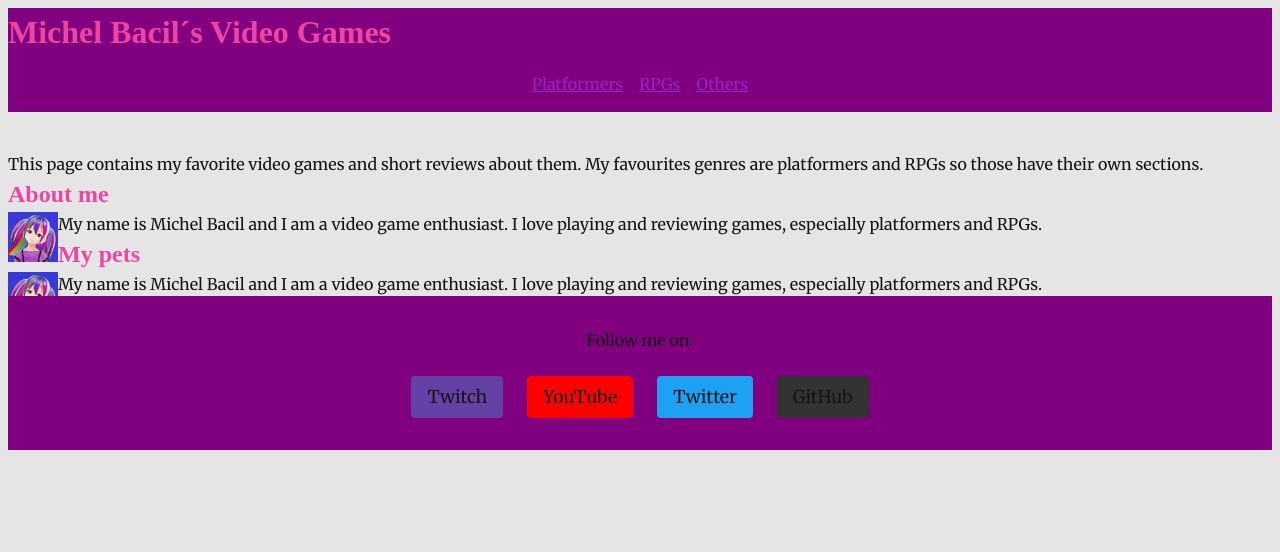
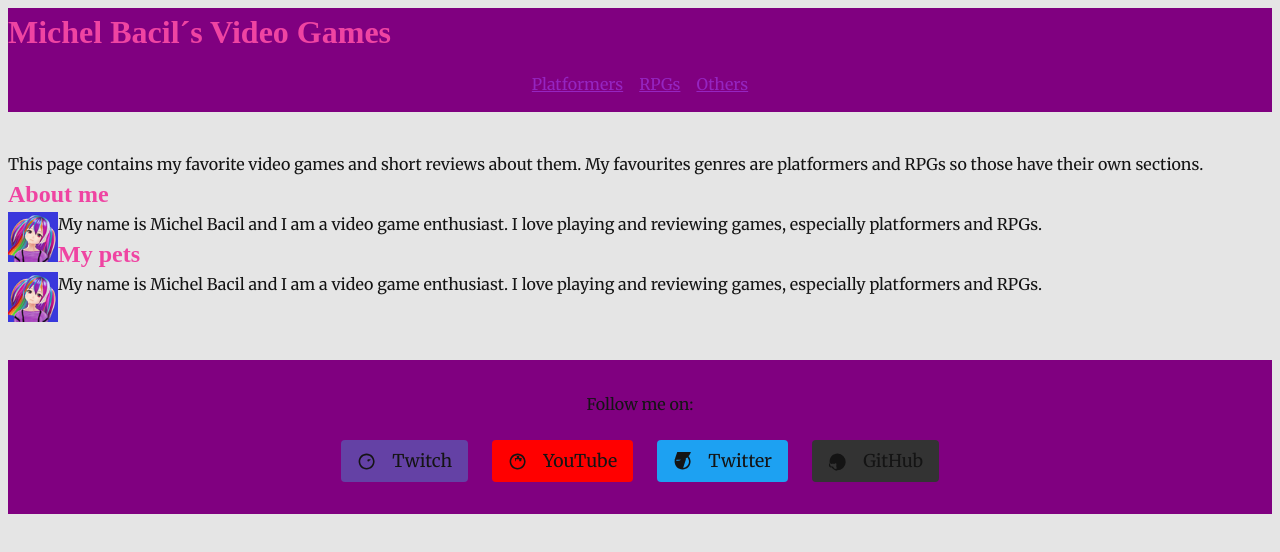
Before and after one commit to MichaelBacil/michelbacil-gaming, a plain HTML site: page index.html in a window 1280 px wide. Drawn offline with Linux system fonts and the light colour scheme; a web font is replaced by a local one.

Commit message:
Fix footer positioning and SVG icons display

```diff
--- a/css/style.css
+++ b/css/style.css
@@ -83,6 +83,8 @@ footer {
     background-color: var(--color-footer-header);
     padding: 2rem 1rem;
     text-align: center;
+    position: relative;
+    margin-top: 4rem;
 }
 
 .footer-content {
@@ -106,6 +108,9 @@ footer {
     color: var(--color-body);
     text-decoration: none;
     font-size: 1.1rem;
+    display: inline-flex;
+    align-items: center;
+    gap: 0.5rem;
     padding: 0.5rem 1rem;
     border-radius: 4px;
     transition: all 0.2s ease;
@@ -115,6 +120,13 @@ footer {
     color: white;
     background-color: var(--color-links);
     transform: translateY(-1px);
+}
+
+.social-link svg {
+    width: 1.2rem;
+    height: 1.2rem;
+    margin-right: 0.5rem;
+    flex-shrink: 0;
 }
 
 .social-link.twitch {
--- a/index.html
+++ b/index.html
@@ -36,10 +36,30 @@
         <div class="footer-content">
             <p>Follow me on:</p>
             <div class="social-links">
-                <a href="https://www.twitch.tv/michelbacil" class="social-link twitch">Twitch</a>
-                <a href="https://www.youtube.com/@michelbacil380" class="social-link youtube">YouTube</a>
-                <a href="https://twitter.com/michelbacil" class="social-link twitter">Twitter</a>
-                <a href="https://github.com/michaelbacil" class="social-link github">GitHub</a>
+                <a href="https://www.twitch.tv/michelbacil" class="social-link twitch">
+                    <svg width="1.2em" height="1.2em" viewBox="0 0 24 24" fill="currentColor" xmlns="http://www.w3.org/2000/svg">
+                        <path d="M12 2C6.48 2 2 6.48 2 12s4.48 10 10 10 10-4.48 10-10S17.52 2 12 2zm0 18c-4.41 0-8-3.59-8-8s3.59-8 8-8 8 3.59 8 8-3.59 8-8 8zm3.5-9c.83 0 1.5-.67 1.5-1.5S15.33 9 14.5 9 13 9.67 13 10.5s.67 1.5 1.5 1.5z"/>
+                    </svg>
+                    Twitch
+                </a>
+                <a href="https://www.youtube.com/@michelbacil380" class="social-link youtube">
+                    <svg width="1.2em" height="1.2em" viewBox="0 0 24 24" fill="currentColor" xmlns="http://www.w3.org/2000/svg">
+                        <path d="M12 2C6.48 2 2 6.48 2 12s4.48 10 10 10 10-4.48 10-10S17.52 2 12 2zm0 18c-4.41 0-8-3.59-8-8s3.59-8 8-8 8 3.59 8 8-3.59 8-8 8zm-2-8.5V9h4v2.5h2.5l.75-4h-3.25V5h-3v2.5h-2.5l.75 4H10z"/>
+                    </svg>
+                    YouTube
+                </a>
+                <a href="https://twitter.com/michelbacil" class="social-link twitter">
+                    <svg width="1.2em" height="1.2em" viewBox="0 0 24 24" fill="currentColor" xmlns="http://www.w3.org/2000/svg">
+                        <path d="M12 2C6.48 2 2 6.48 2 12s4.48 10 10 10 10-4.48 10-10S17.52 2 12 2zm0 18c-4.41 0-8-3.59-8-8s3.59-8 8-8 8 3.59 8 8-3.59 8-8 8zm4-10.42c.04-.35.06-.7.06-1.06 0-1.66-1.34-3-3-3s-3 1.34-3 3c0 .36.03.71.08 1.04-1.23.9-2.7 1.47-4.4 1.47-1.65 0-3.14-.9-4-2.25.06.01.13.02.19.02.57 0 1.1.25 1.48.67-.53-.01-1.04-.16-1.48-.4v-.02c2.22.5 4.61.78 7.1 0.78 8.84 0 14-7.16 14-14s-7.16-14-14-14C6.48 2 2 6.48 2 12s4.48 10 10 10z"/>
+                    </svg>
+                    Twitter
+                </a>
+                <a href="https://github.com/michaelbacil" class="social-link github">
+                    <svg width="1.2em" height="1.2em" viewBox="0 0 24 24" fill="currentColor" xmlns="http://www.w3.org/2000/svg">
+                        <path d="M12 2C6.48 2 2 6.48 2 12c0 5.34 3.44 9.8 8.28 11.52.6.11.82-.26.82-.57 0-.28-.01-1.04-.01-1.93-3.34.73-4.04-1.64-4.04-1.64-.55-1.39-1.33-1.79-2.2-.83-.01-.2-.67-.73-.84-.9-.67 1.03-.83 1.76-.83 1.98 0 .21.14.44.55.37.31 0 .56-.25.55-.55-1.01-.02-2.05-.55-2.72-1.35-.28-.37-.69-1.92.16-3.92 0 0 .67-.22 2.2.82.64-.18 1.32-.27 2-.27.68 0 1.36.09 2 .27 1.53-1.04 2.2-.82 2.2-.82.83 1.47.3 2.55.16 3.93.36.47.55.83.55 1.76 0 1.28-.01 2.33-.01 2.6 0 .21.15.46.55.38A8.013 8.013 0 0 0 12 2z"/>
+                    </svg>
+                    GitHub
+                </a>
             </div>
         </div>
     </footer>
```
